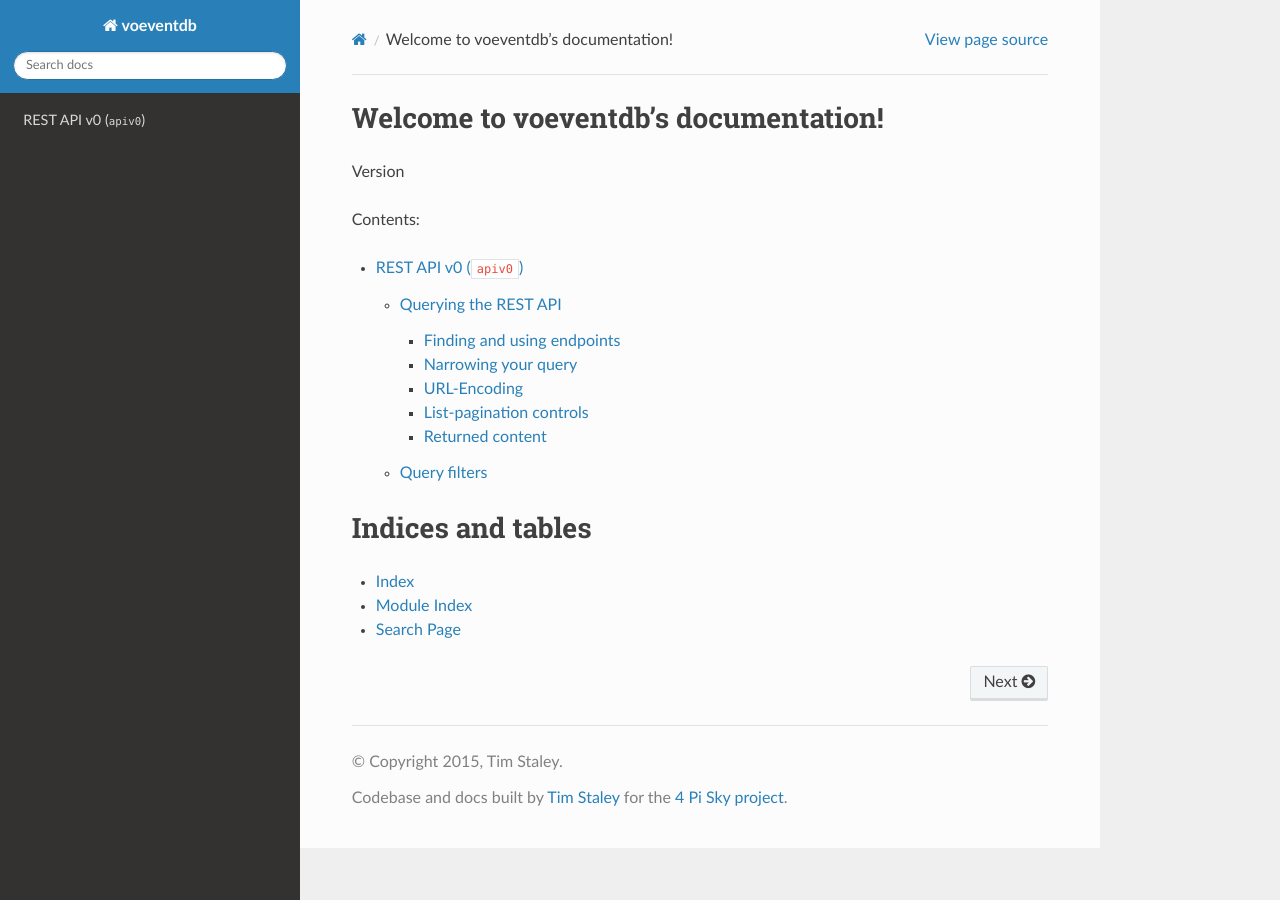
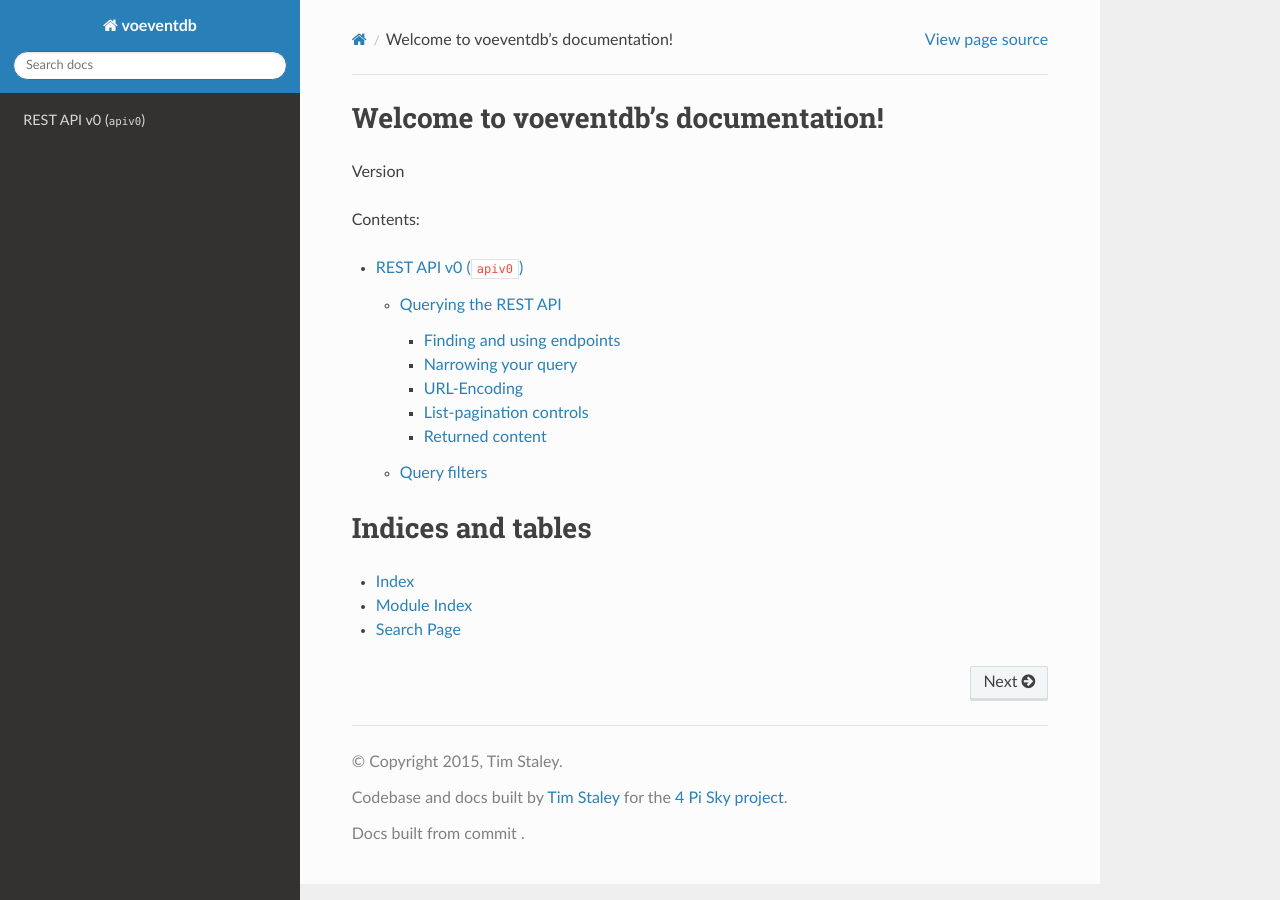
Before and after one commit to timstaley/voeventdb, a Sphinx documentation site: the page built from docs/source/index.rst, in a window 1280 px wide. Built offline with Sphinx 7.4.7 and the Read the Docs theme 2.0.0, drawn with Linux system fonts in a browser that asks for light colours; pages that are not in the unit, such as notebooks, are missing from menus; the version number could not be read and is left out.

Commit message:
Docs: Include link to commit in footer.

```diff
--- a/docs/source/_templates/footer.html
+++ b/docs/source/_templates/footer.html
@@ -6,7 +6,15 @@
                 <a href="http://timstaley.co.uk">Tim Staley</a>
                 for the
                 <a href="http://4pisky.org">4 Pi Sky project</a>.
+
+
         </p>
+        <p>
+        Docs built from commit
+        <a href="https://github.com/timstaley/voeventdb/commits/{{ release }}">
+            {{ release }}</a>.
+        </p>
+
         <!--<p>-->
                 <!--Docs built with <a href="http://sphinx-doc.org/">Sphinx</a>-->
                 <!--using the <a href="https://readthedocs.org">Read the Docs</a>-->
--- a/docs/source/conf.py
+++ b/docs/source/conf.py
@@ -43,10 +43,12 @@
 # built documents.
 #
 # The short X.Y version.
-from voeventdb.server import __version__
-version = __version__
+from voeventdb.server import __version__, __versiondict__
+version = __version__.split('+')[0]
+if 'dirty' in version:
+    version = version.rsplit('.', maxsplit=1)[0]
 # The full version, including alpha/beta/rc tags.
-release = __version__
+release = __versiondict__['full-revisionid'][:8]
 
 language = None
 
```
Also changed, not shown: docs/source/index.rst (line endings or trailing spaces).
